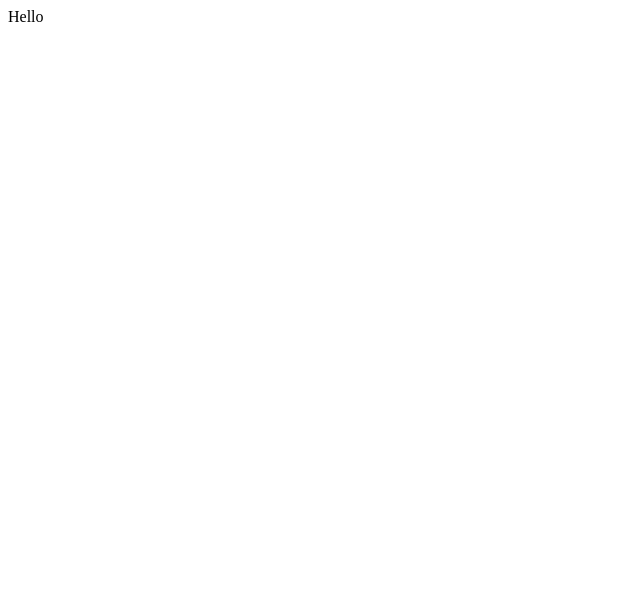
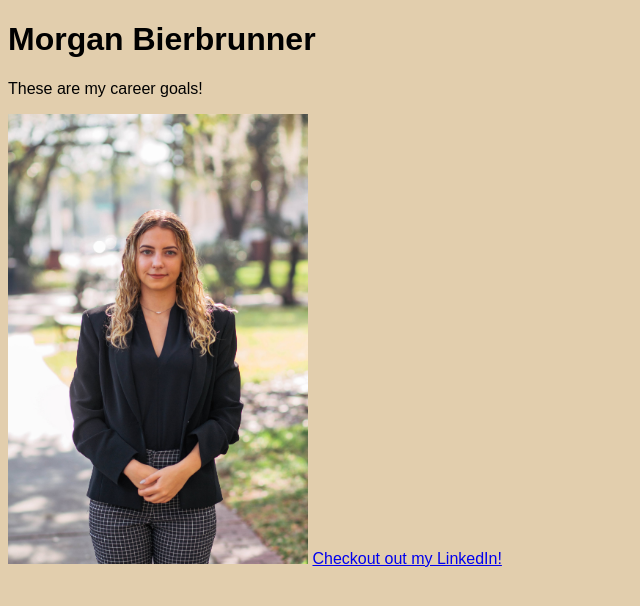
Before and after one commit to Morganmb7/Portfolio, a plain HTML site: page index.html in a window 1280 px wide. Shown: the whole page, without its empty margins (0-640 px from the left). Drawn offline with Linux system fonts and the light colour scheme.

Commit message:
added skeleton

```diff
--- a/index.html
+++ b/index.html
@@ -1 +1,19 @@
-Hello
+<!DOCTYPE html>
+
+<html>
+
+<head>
+    <title>Morgan's Website</title>
+    <link rel="stylesheet" href="style.css">
+</head>
+
+<body>
+
+<h1>Morgan Bierbrunner</h1>
+<p>These are my career goals!</p>
+<img src="IMG_0086.JPG" alt="Morgan Bierbrunner" width="300">
+<a href="https://www.linkedin.com/in/morgan-bierbrunner-0b1a4b1a3/">Checkout out my LinkedIn!</a>
+
+</body>
+
+</html>
--- a/style.css
+++ b/style.css
@@ -1 +1,5 @@
-hello
+/* this is my style sheet */
+body {
+    background-color: #e2cead;
+    font-family: Arial, sans-serif;
+}
```
Also changed, not shown: IMG_0086.JPG (added).
